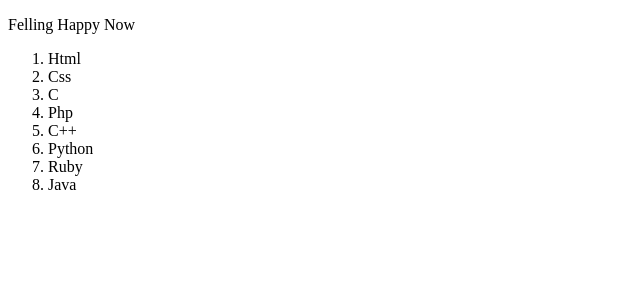
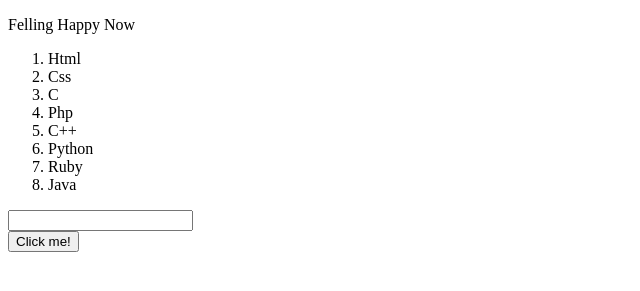
Before and after one commit to MdTahsinAmin/My-First_Website, a plain HTML site: page index.html in a window 1280 px wide. Shown: the part 105-396 px from the top of the page, without its empty margins (0-640 px from the left). Drawn offline with Linux system fonts and the light colour scheme.

Commit message:
done adding button

```diff
--- a/index.html
+++ b/index.html
@@ -19,6 +19,8 @@
      <li>Ruby</li>
      <li>Java</li>
  </ol>
-
+ <input type ="text">
+ <br>
+ <button>Click me!</button>
 </body>
 </html>
```
